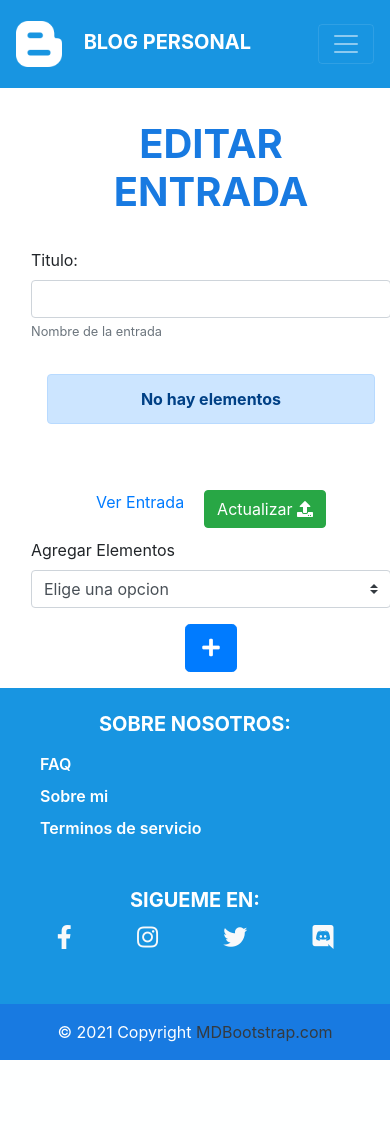
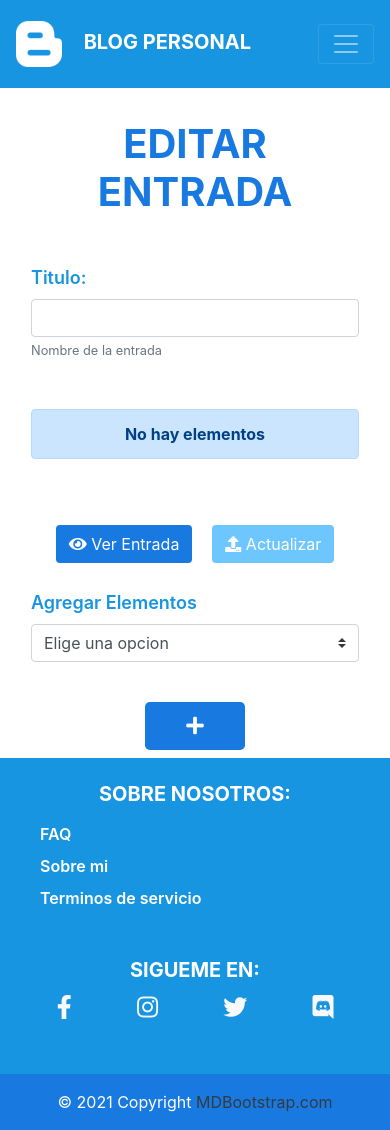
Before and after one commit to Chek97/Blog-Personal, a PHP site: page /view/Main/createEntry.php in a window 390 px wide. Before the commit the page ends 1060 px from the top, so only its background shows below. Run offline with PHP 8.4, Linux system fonts and the light colour scheme; data that the repository does not hold is empty.

Commit message:
arreglo mobile con exito, falta ajustar grid en la card

```diff
--- a/public/css/components.css
+++ b/public/css/components.css
@@ -81,9 +81,10 @@
 .alert-message {
     background-color: #6dc6fd;
     color: rgb(255, 249, 249);
-    font-size: 40px;
+    font-size: 30px;
+    border-radius: 10px;
     text-align: center;
-    border-radius: 10px;
+    padding: 20px;
 }
 
 /* -----------------BADGES-----------------------*/
@@ -94,13 +95,53 @@
 }
 
 .custom-badge:hover {
-    background-color: #187AE1;
-    color: #000;
+    text-decoration: underline;
     cursor: pointer;
 }
 
 /* -----------------COMPONENTS--------------------*/
 
-/* .elements-section {
+.btn-create-entry {
+    background-color: #187AE1;
+    color: #FFFF;
+    text-decoration: none;
+}
 
-} */
+.btn-create-entry:hover {
+    color: #187AE1;
+    border-color: #187AE1;
+    background-color: #FFFF;
+}
+
+.btn-update-entry {
+    background-color: #6dc6fd;
+    color: #FFFF;
+}
+
+.btn-update-entry:hover {
+    background-color: #FFFF;
+    color: #6dc6fd;
+    border-color: #6dc6fd;
+}
+
+.btn-view-entry {
+    background-color: #187AE1;
+    color: #FFFF;
+}
+
+.btn-view-entry:hover {
+    color: #187AE1;
+    border-color: #187AE1;
+    background-color: #FFFF;
+}
+
+.btn-create-element {
+    background-color: #187AE1;
+    color: #FFFF;
+}
+
+.btn-create-element:hover {
+    color: #187AE1;
+    border-color: #187AE1;
+    background-color: #FFFF;
+}
--- a/public/css/media.css
+++ b/public/css/media.css
@@ -14,4 +14,8 @@
     .custom-list-about {
         flex-direction: column;
     }
+
+    .btn-create-element {
+        width: 5em;
+    }
 }
--- a/public/css/style.css
+++ b/public/css/style.css
@@ -158,3 +158,52 @@ h5 > a {
 .element-delete > a > i {
     color: red;
 }
+
+/* **************************** */
+/*           INPUTS             */
+/* **************************** */
+
+.text-box {
+    padding: 1em;
+}
+
+.text-box > label {
+    font-size: 18px;
+    font-weight: 600;
+    color: #1895E1;
+}
+
+.text-box > input select {
+    color: #187AE1;
+    font-weight: 600;
+}
+
+.text-box > input:focus {
+    color: #187AE1;
+}
+
+.text-box > select:focus {
+    color: #187AE1;
+}
+
+/* **************************** */
+/*           ENTRY CARD         */
+/* **************************** */
+
+.card-custom-entry {
+    background-color: #187AE1;
+    color: #ffff;
+}
+
+.card-custom-body {
+    display: flex;
+    padding: 2em;
+}
+
+.card-custom-body > h5 {
+    font-weight: 650;
+}
+
+.stats-titles {
+    padding-right: 20px;
+}
--- a/view/Main/commentsPage.php
+++ b/view/Main/commentsPage.php
@@ -21,7 +21,7 @@
                 $listComments = $objCom->getComments($_GET['q']);
                 if ($listComments == false) {
         ?>
-                    <div class="alert alert-message m-5 pt-5 pb-5" role="alert">
+                    <div class="alert alert-message" role="alert">
                         <strong>No hay comentarios todavia</strong>
                     </div>
         <?php   }else{
--- a/view/Main/createEntry.php
+++ b/view/Main/createEntry.php
@@ -23,12 +23,12 @@
     $elements = $objElement->getElements($entry['id']);
 
     ?>
-    <div class="container m-3">
+    <div class="container">
         <header class="header-default">
             <h1>EDITAR ENTRADA</h1>
         </header>
         <form action="../../controller/Element/elementController.php?q=update" method="POST"><!-- crear la actualizacion multiple -->
-            <div class="form-group">
+            <div class="form-group text-box">
                 <label for="title">Titulo:</label>
                 <input type="hidden" name="id" id="title" class="form-control" value="<?php echo ($entry['id']); ?>">
                 <input type="text" name="title" id="title" class="form-control" value="<?php echo ($entry['titulo']); ?>">
@@ -39,14 +39,18 @@
             ?>
             <br>
             <div class="options-buttons text-center">
-                <a href="./previewView.php?id=<?php echo($entry['id']); ?>" target="_blank">Ver Entrada</a>
-                <button class="btn btn-success" type="submit">
-                    Actualizar <i class="fa fa-upload" aria-hidden="true"></i>
+                <a type="button"
+                    href="./previewView.php?id=<?php echo($entry['id']); ?>"
+                    target="_blank"
+                    class="btn btn-view-entry"
+                ><i class="fa fa-eye" aria-hidden="true"></i> Ver Entrada</a>
+                <button class="btn btn-update-entry" type="submit">
+                    <i class="fa fa-upload" aria-hidden="true"></i> Actualizar
                 </button>
             </div>
         </form>
         <form action="../../controller/Element/elementController.php?q=create" method="POST">
-                <div class="form-group">
+                <div class="form-group text-box">
                     <input type="hidden" name="id" id="title" class="form-control" value="<?php echo ($entry['id']); ?>">
                     <label for="list">Agregar Elementos</label>
                     <select class="custom-select" name="list" id="list">
@@ -57,8 +61,8 @@
                         <option value="4">Video</option>
                     </select>
                 </div>
-                <div class="mt-2 text-center">
-                    <button class="btn btn-primary btn-lg" type="submit">
+                <div class="p-2 text-center">
+                    <button class="btn btn-create-element btn-lg" type="submit">
                         <i class="fa fa-plus" aria-hidden="true"></i>
                     </button>
                 </div>
```
Also changed, not shown: view/Main/mainEntry.php (+17 -10 lines), view/Main/stadisticsPage.php (+4 -4 lines).
